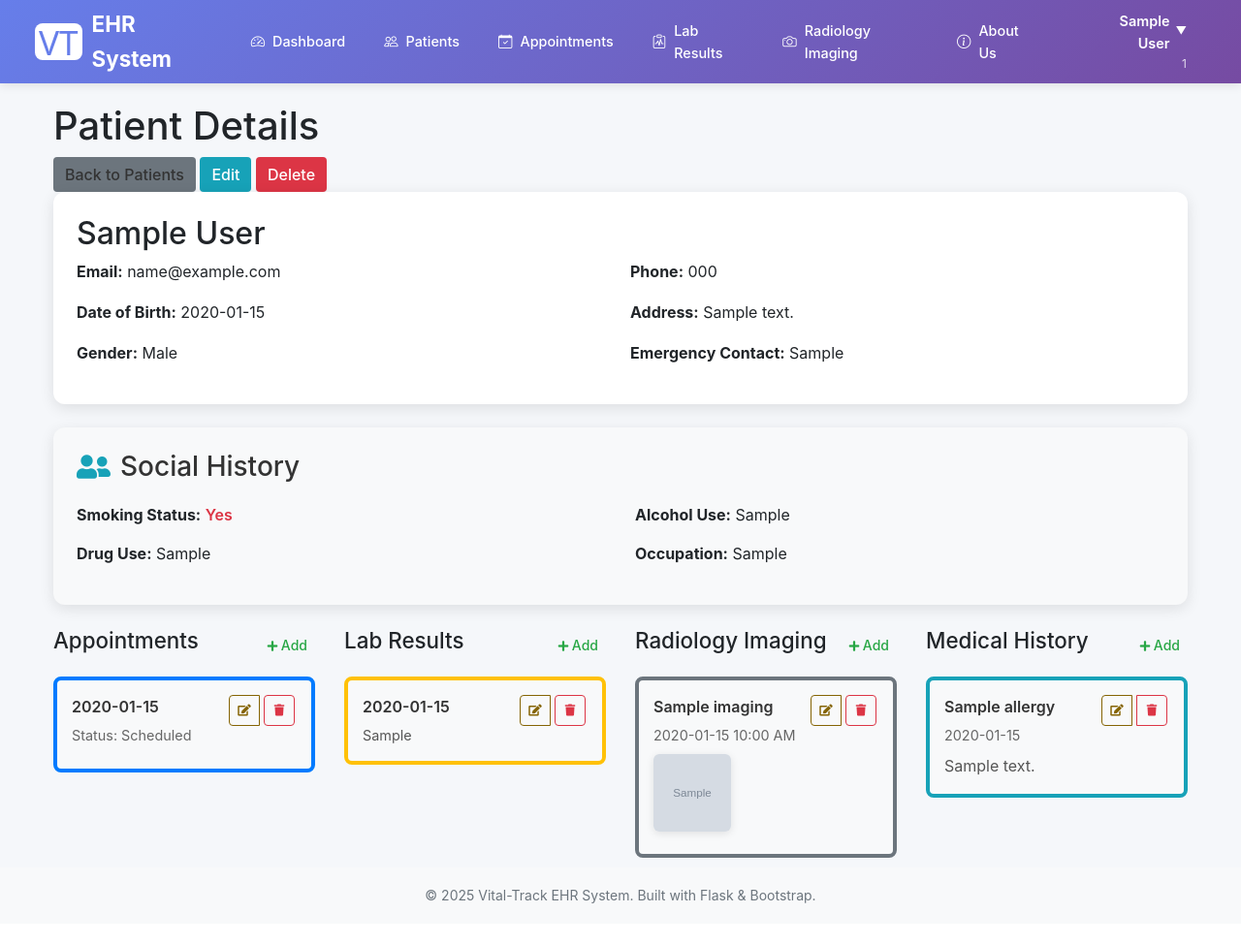
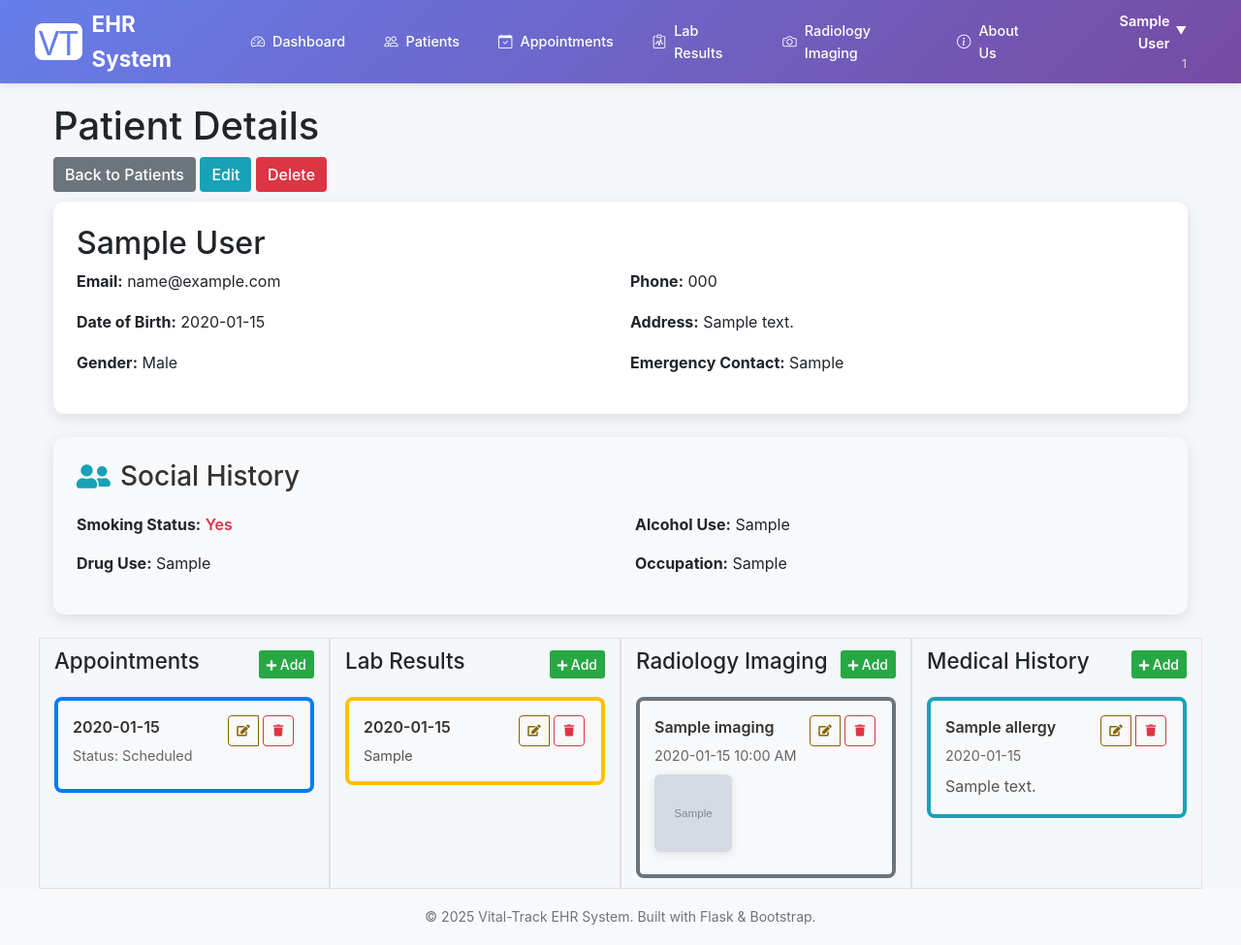
Before and after one commit to Mhd-Bashi/EHR, a Flask app: page /patient/1 in a window 1280 px wide. Shown: the whole page at 97% size. Before the commit the page ends 932 px from the top, so only its background shows below. Run offline with Flask 3, Linux system fonts and the light colour scheme; the visitor is signed in with stand-in values (Sample User, id 1); tables that the repository leaves empty hold one stand-in row (values such as "Sample post"); grey boxes marked "Sample" are stand-in pictures; some web fonts are replaced.

Commit message:
feat: Improve button layout and enhance no data messages in patient view

```diff
--- a/templates/schedule_appointment.html
+++ b/templates/schedule_appointment.html
@@ -105,7 +105,9 @@
             transition: all 0.3s ease;
             text-decoration: none;
             text-align: center;
-            display: inline-block;
+            display: flex;
+            justify-content: center;
+            align-items: center;
         }
 
         .btn-primary {
--- a/templates/view_patient.html
+++ b/templates/view_patient.html
@@ -50,11 +50,15 @@
         border-color: #28a745;
     }
 
-    .btn-outline-success:hover {
+    .btn-outline-success {
         background-color: #28a745;
         border-color: #28a745;
         color: white;
         transform: translateY(-1px);
+    }
+
+    .col-md-4{
+        border: 1px solid #e0e0e0;
     }
     /* Override Bootstrap grid system for col-md-4 */
     @media (min-width: 768px) {
@@ -71,8 +75,8 @@
 <div class="container">
     <div class="header">
         <h1>Patient Details</h1>
-        <div class="header-actions">
-            <a href="{{ url_for('view_all_patients') }}" class="btn btn-secondary">Back to Patients</a>
+        <div class="header-actions" style="margin: 2px 0 10px 0">
+            <a href="{{ url_for('view_all_patients') }}" class="btn btn-secondary" style="color: white;">Back to Patients</a>
             <a href="{{ url_for('edit_patient', patient_id=patient.id) }}" class="btn btn-info">Edit</a>
             <a href="{{ url_for('delete_patient', patient_id=patient.id) }}" class="btn btn-danger" onclick="return confirm('Are you sure you want to delete this patient?');">Delete</a>
         </div>
@@ -128,7 +132,7 @@
 
     <div class="row">
         <div class="col-md-4" style="width: 25%;">
-            <div style="display: flex; justify-content: space-between; align-items: center; margin-bottom: 15px;">
+            <div style="display: flex; justify-content: space-between; align-items: center; margin: 10px 0 15px 0;">
                 <h3 style="font-size: 1.40rem;">Appointments</h3>
                 <a href="{{ url_for('schedule_appointment') }}?patient_id={{ patient.id }}"
                    class="btn btn-outline-success btn-sm" title="Schedule Appointment">
@@ -170,11 +174,14 @@
                     </div>
                 {% endfor %}
             {% else %}
-                <p>No appointments found.</p>
+                <div style="text-align: center; padding: 30px; color: #666; background: #f8f9fa; border-radius: 8px;">
+                    <i class="fas fas fa-calendar-alt" style="font-size: 2rem; margin-bottom: 10px; color: #ccc;"></i>
+                    <p style="margin: 0;">No Appointments found.</p>
+                </div>
             {% endif %}
         </div>
         <div class="col-md-4" style="width: 25%;">
-            <div style="display: flex; justify-content: space-between; align-items: center; margin-bottom: 15px;">
+            <div style="display: flex; justify-content: space-between; align-items: center; margin: 10px 0 15px 0;">
                 <h3 style="font-size: 1.40rem;">Lab Results</h3>
                 <a href="{{ url_for('add_lab_result') }}?patient_id={{ patient.id }}"
                    class="btn btn-outline-success btn-sm" title="Add Lab Result">
@@ -211,11 +218,14 @@
                     </div>
                 {% endfor %}
             {% else %}
-                <p>No lab results found.</p>
+                <div style="text-align: center; padding: 30px; color: #666; background: #f8f9fa; border-radius: 8px;">
+                    <i class="fas fas fa-vial" style="font-size: 2rem; margin-bottom: 10px; color: #ccc;"></i>
+                    <p style="margin: 0;">No Lab results found.</p>
+                </div>
             {% endif %}
         </div>
         <div class="col-md-4" style="width: 25%;">
-            <div style="display: flex; justify-content: space-between; align-items: center; margin-bottom: 15px;">
+            <div style="display: flex; justify-content: space-between; align-items: center; margin: 10px 0 15px 0;">
                 <h3 style="font-size: 1.40rem;">Radiology Imaging</h3>
                 <a href="{{ url_for('add_radiology_imaging') }}?patient_id={{ patient.id }}"
                 class="btn btn-outline-success btn-sm" title="Add Radiology Record">
@@ -260,11 +270,14 @@
                     </div>
                 {% endfor %}
             {% else %}
-                <p>No radiology imaging records found.</p>
+                <div style="text-align: center; padding: 30px; color: #666; background: #f8f9fa; border-radius: 8px;">
+                    <i class="fas fa-image" style="font-size: 2rem; margin-bottom: 10px; color: #ccc;"></i>
+                    <p style="margin: 0;">No radiology imagings found.</p>
+                </div>
             {% endif %}
         </div>
         <div class="col-md-4" style="width: 25%;">
-            <div style="display: flex; justify-content: space-between; align-items: center; margin-bottom: 15px;">
+            <div style="display: flex; justify-content: space-between; align-items: center; margin: 10px 0 15px 0;">
                 <h3 style="font-size: 1.40rem;">Medical History</h3>
                 <a href="{{ url_for('add_medical_history') }}?patient_id={{ patient.id }}"
                    class="btn btn-outline-success btn-sm" title="Add Medical History">
```
